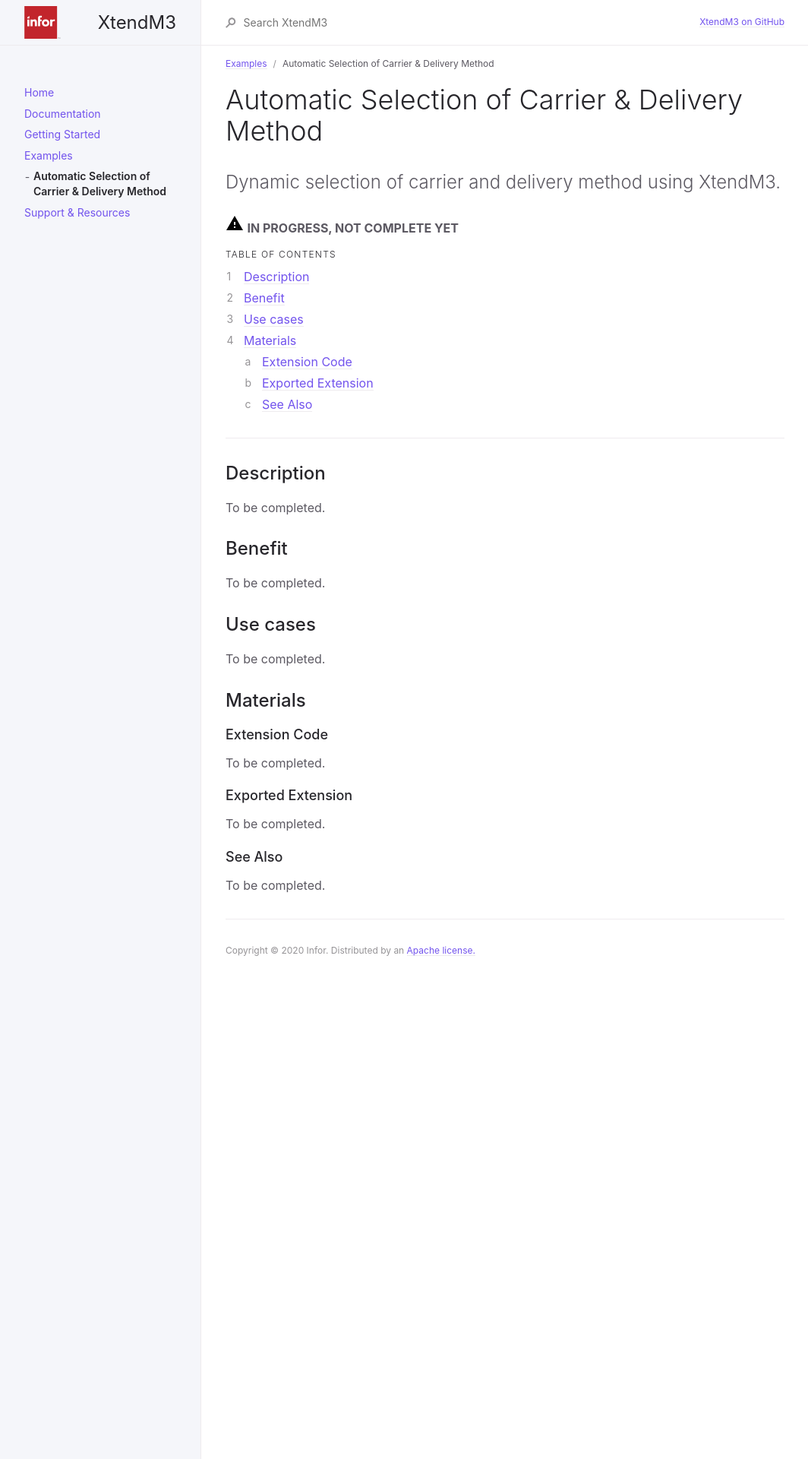
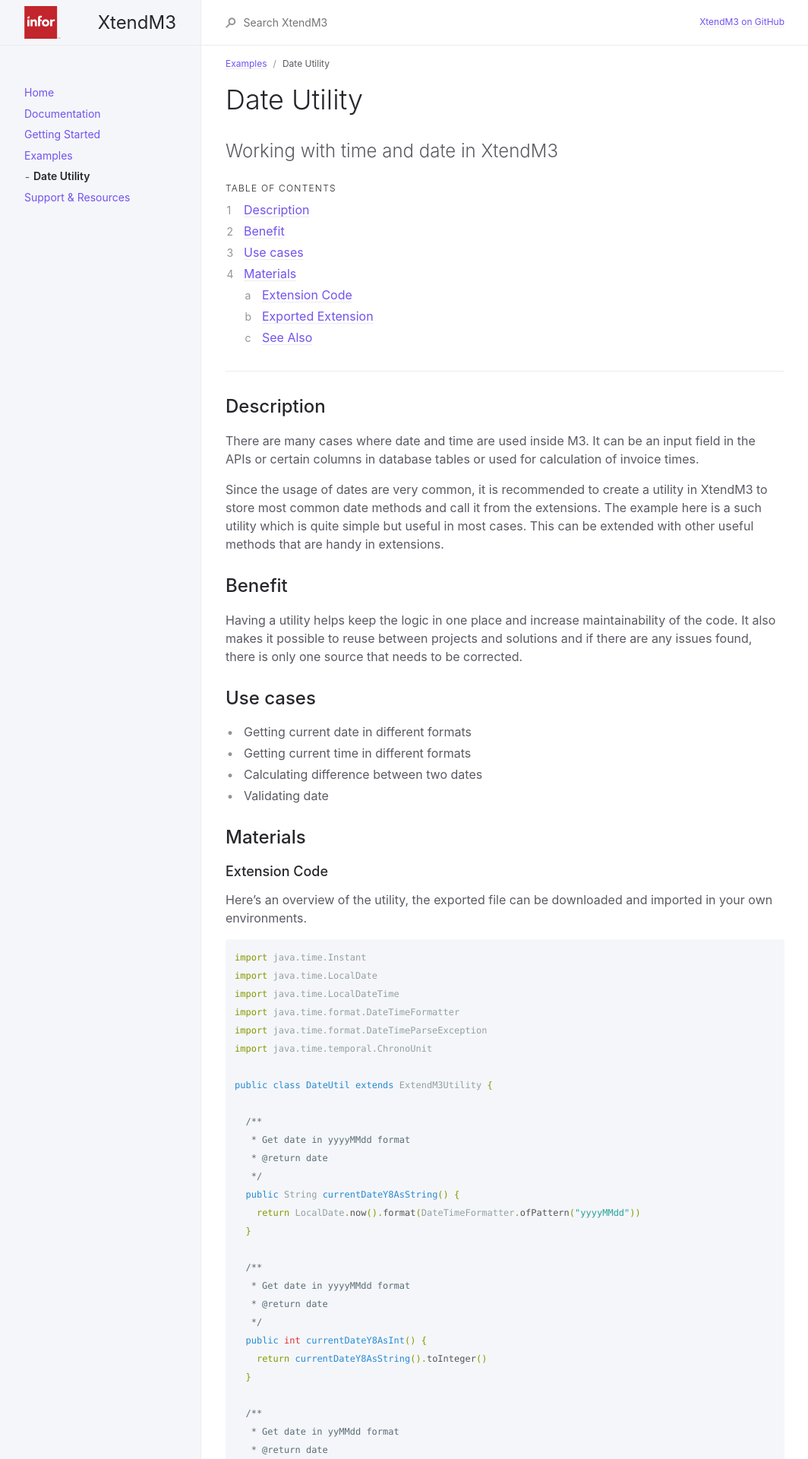
Before and after one commit to infor-cloud/xtendm3, a Jekyll site: the page built from docs/examples/example-001.md, in a window 1280 px wide. Shown: the top 1920 px of the page at 76% size, without its empty margins (107-1171 px from the left). Built offline with Jekyll 4.4.1, drawn with Linux system fonts in a browser that asks for light colours; some of the changed text lies outside the part shown.

Commit message:
Add dateutil example

````diff
--- a/docs/examples/example-001.md
+++ b/docs/examples/example-001.md
@@ -1,16 +1,15 @@
 ---
 layout: default
-title: Automatic Selection of Carrier & Delivery Method
+title: Date Utility
 parent: Examples
 nav_order: 1
 ---
 
-# Automatic Selection of Carrier & Delivery Method
+# Date Utility
 {: .no_toc }
 
-Dynamic selection of carrier and delivery method using XtendM3.
+Working with time and date in XtendM3
 {: .fs-6 .fw-300 }
-![](/assets/images/warning-24px.svg) **️IN PROGRESS, NOT COMPLETE YET**
 
 ## Table of contents
 {: .no_toc .text-delta }
@@ -21,20 +20,135 @@ Dynamic selection of carrier and delivery method using XtendM3.
 ---
 
 ## Description
-To be completed.
+There are many cases where date and time are used inside M3. It can be an input field in the APIs or certain columns in
+database tables or used for calculation of invoice times.
+
+Since the usage of dates are very common, it is recommended to create a utility in XtendM3 to store most common date methods
+and call it from the extensions. The example here is a such utility which is quite simple but useful in most cases. This can
+be extended with other useful methods that are handy in extensions.
 
 ## Benefit
-To be completed.
+Having a utility helps keep the logic in one place and increase maintainability of the code. It also makes it possible to reuse
+between projects and solutions and if there are any issues found, there is only one source that needs to be corrected.
 
 ## Use cases
-To be completed.
+* Getting current date in different formats
+* Getting current time in different formats
+* Calculating difference between two dates
+* Validating date
 
 ## Materials
 ### Extension Code
-To be completed.
+Here's an overview of the utility, the exported file can be downloaded and imported in your own environments.
+
+```groovy
+import java.time.Instant
+import java.time.LocalDate
+import java.time.LocalDateTime
+import java.time.format.DateTimeFormatter
+import java.time.format.DateTimeParseException
+import java.time.temporal.ChronoUnit
+
+public class DateUtil extends ExtendM3Utility {
+
+  /**
+   * Get date in yyyyMMdd format
+   * @return date
+   */
+  public String currentDateY8AsString() {
+    return LocalDate.now().format(DateTimeFormatter.ofPattern("yyyyMMdd"))
+  }
+
+  /**
+   * Get date in yyyyMMdd format
+   * @return date
+   */
+  public int currentDateY8AsInt() {
+    return currentDateY8AsString().toInteger()
+  }
+
+  /**
+   * Get date in yyMMdd format
+   * @return date
+   */
+  public String currentDateY6AsString() {
+    return LocalDate.now().format(DateTimeFormatter.ofPattern("yyMMdd"));
+  }
+
+  /**
+   * Get date in yyMMdd format
+   * @return date
+   */
+  public int currentDateY6AsInt() {
+    return Integer.valueOf(currentDateY6AsString());
+  }
+
+  /**
+   * Get time in HHmmSS format
+   * @return time
+   */
+  public String currentTimeAsString() {
+    return LocalDateTime.now().format(DateTimeFormatter.ofPattern("HHmmss"));
+  }
+
+  /**
+   * Get time in HHmmSS format
+   * @return time
+   */
+  public int currentTimeAsInt() {
+    return Integer.valueOf(currentTimeAsString());
+  }
+
+  /**
+   * Get time as epoch milliseconds
+   * @return epoch milliseconds
+   */
+  public long currentEpochMilliseconds() {
+    return Instant.now().toEpochMilli();
+  }
+
+  /**
+   * Get time as epoch milliseconds
+   * @return epoch seconds
+   */
+  public long currentEpochSeconds() {
+    return Instant.now().getEpochSecond();
+  }
+
+  /**
+   * Get difference between two dates e.g. difference of days/months/years between two dates
+   * @param d1 First date
+   * @param d1Format First date format
+   * @param d2 Second date
+   * @param d2Format Second date format
+   * @param unit Chronological unit to calculate the diff in between
+   * @return Difference between two given dates
+   */
+  public long dateDiff(String d1, String d1Format, String d2, String d2Format, ChronoUnit unit) {
+    LocalDate date1 = LocalDate.parse(d1, DateTimeFormatter.ofPattern(d1Format))
+    LocalDate date2 = LocalDate.parse(d2, DateTimeFormatter.ofPattern(d2Format))
+    return unit.between(date1, date2)
+  }
+
+  /**
+   * Check if date is valid
+   * @param date Date to check
+   * @param format Format of the date
+   * @return {@code true} if date is valid
+   */
+  public boolean isDateValid(String date, String format) {
+    try {
+      LocalDate.parse(date, DateTimeFormatter.ofPattern(format))
+      return true
+    } catch (DateTimeParseException e) {
+      return false
+    }
+  }
+}
+```
 
 ### Exported Extension
-To be completed.
+- [DateUtil.json](https://infor-cloud.github.io/xtendm3/assets/attachments/ex001/DateUtil.json)
 
 ### See Also
-To be completed.
+N/A
````
Also changed, not shown: assets/attachments/ex001/DateUtil.json (added, +1 -0 lines).
